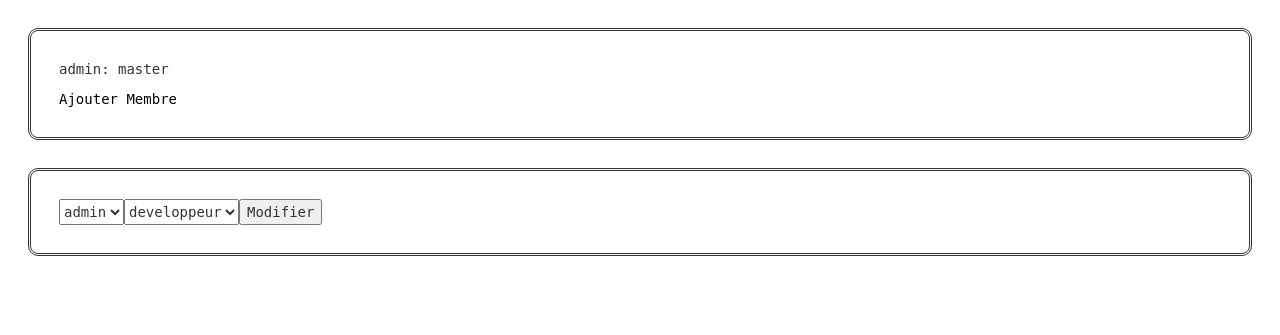
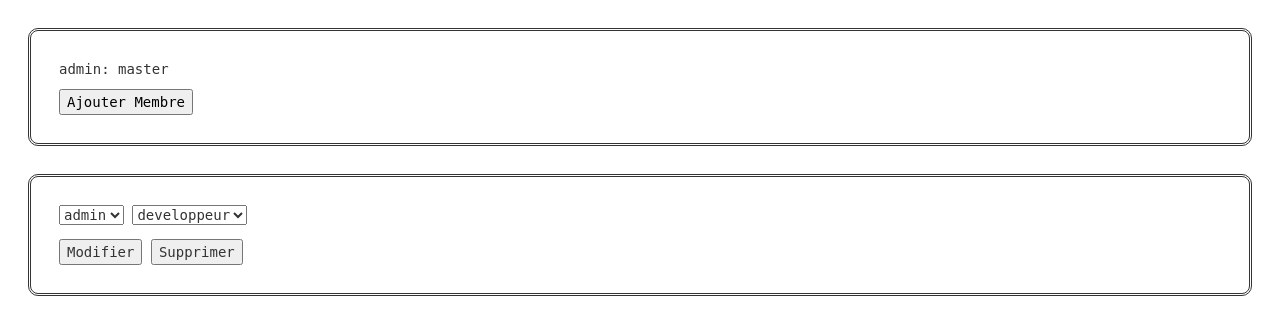
Before and after one commit to QuentinCognard/ProjectMCDHelper, a Flask app: a page that uses Projet_flask/projet/templates/membres.html in a window 1280 px wide. Shown: the part 114-449 px from the top of the page. Run offline with Flask 2, Linux system fonts and the light colour scheme; data comes from the database, SQL or seed files in the repository; some libraries are stand-ins or nearby versions.

Commit message:
css + bouton supprimer dans membres

```diff
--- a/Projet_flask/projet/static/accueil_projet.css
+++ b/Projet_flask/projet/static/accueil_projet.css
@@ -21,7 +21,7 @@ a, a:hover{
 #membres{
   display: block;
 }
-#modif{
-  display: flex;
-  flex-wrap: nowrap;
+#input{
+  display: block;
+  margin-top: 1em;
 }
--- a/Projet_flask/projet/templates/membres.html
+++ b/Projet_flask/projet/templates/membres.html
@@ -9,7 +9,7 @@
   {% for membres in membresProj %}
     <p>{{ membres.user_login }}: {{ membres.droit.nomDroit }}</p>
   {% endfor %}
-  <a href="{{ url_for('add_membre',username=username,nomProj=nomProj)}}">Ajouter Membre</a>
+  <a href="{{ url_for('add_membre',username=username,nomProj=nomProj)}}"><input type="Submit" value="Ajouter Membre"></a>
 </div>
   <div id="modif">
   <select id="select">
@@ -30,8 +30,10 @@
       document.location.href="/projets/{{ current_user.login }}/"+nomProj+"/parametres/membres/modif/"+droit+"/"+nom
     }
     </script>
-    <input type="Submit" value="Modifier" onclick="modifier()">
-
+    <div id="input">
+      <input type="Submit" value="Modifier" onclick="modifier()">
+      <input type="Submit" value="Supprimer" onclick="supprimer()">
+    </div>
 </div>
 {% with messages = get_flashed_messages() %}
   {% if messages %}
```
